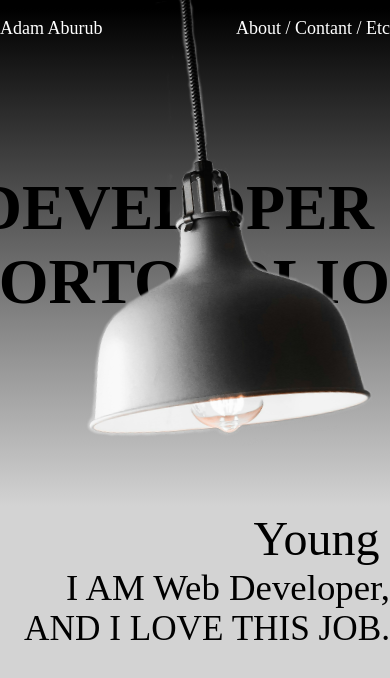
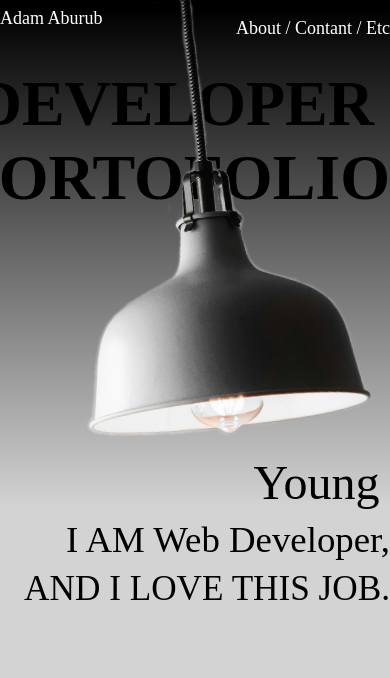
Before and after one commit to Adam-abualrub/developer_portofolio, a website: page index.html in a window 390 px wide. Drawn offline with nearby package versions, Linux system fonts and the light colour scheme.

Commit message:
fixed spacing between verticla texts

```diff
--- a/index.css
+++ b/index.css
@@ -237,7 +237,7 @@ body {
     .title {
         font-size: 4rem;
         margin-right: 0rem;
-        margin-bottom: 12rem;
+        margin-bottom: 15rem;
         display: flex;
         justify-content: flex-end;
         align-content: center;
@@ -252,11 +252,13 @@ body {
     .About-Me {
         font-size: 2.3rem;
         margin: 0;
+        margin-top: 0.5rem
     }
 
     .My-Name {
         text-align: center;
         transition: 0.15s;
+        margin-top: 0.5rem
     }
 
     .My-Name:hover {
@@ -266,6 +268,7 @@ body {
     .My-Job {
         font-size: 2.2rem;
         margin: 0;
+        margin-top: 0.5rem
     }
 
     .My-Job:hover {
@@ -276,8 +279,8 @@ body {
         display: flex;
         flex-direction: column;
         justify-content: center;
+        margin-top: -7.5rem;
     }
 
 
-
 }
```
